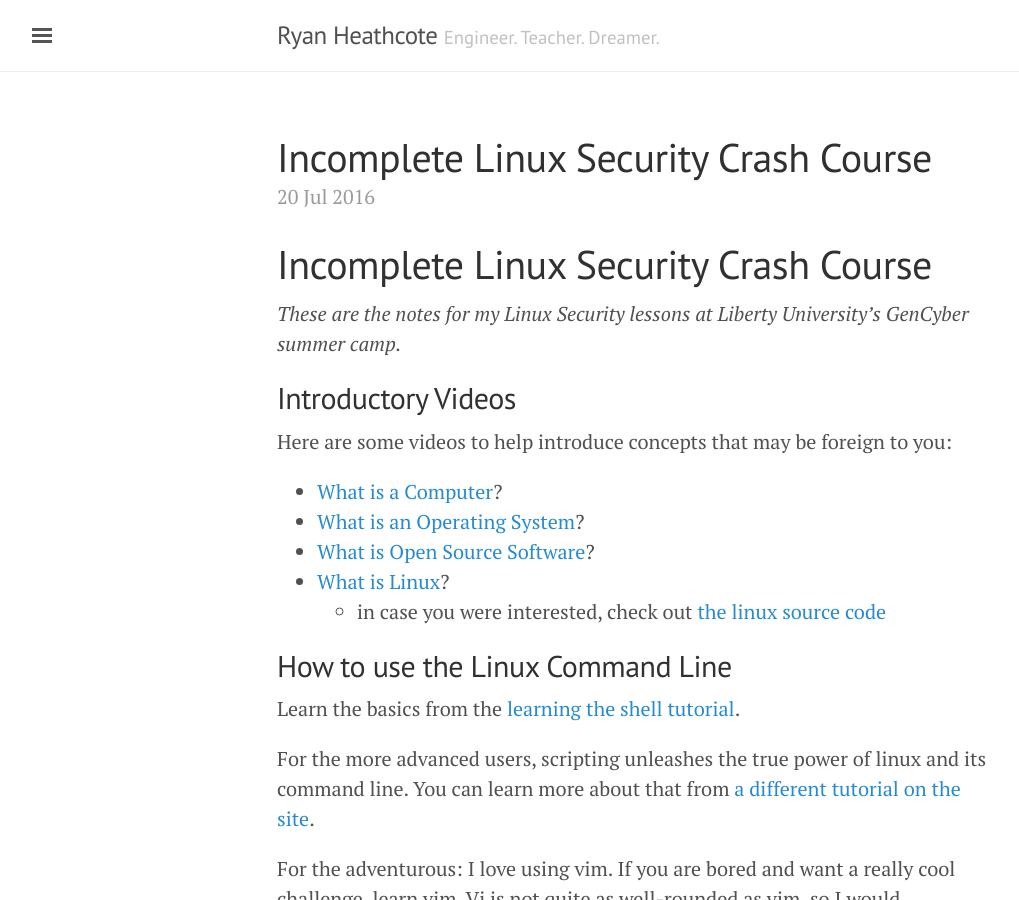
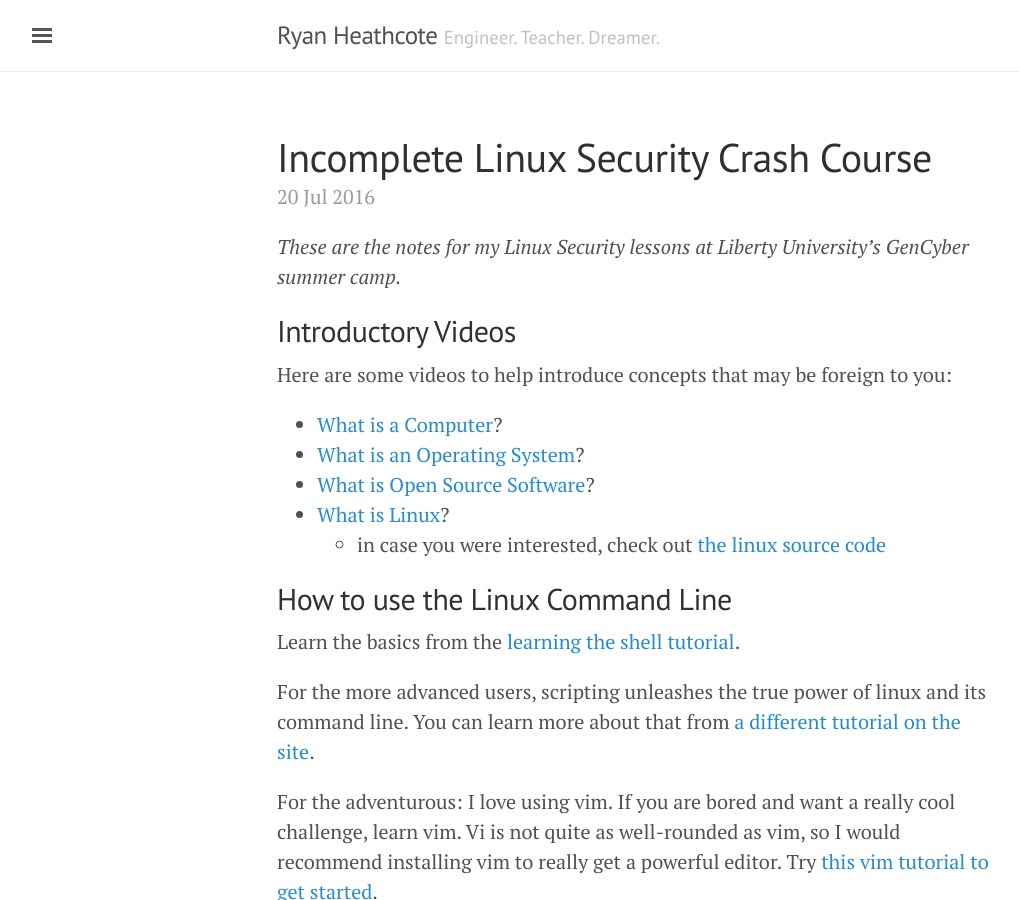
Before and after one commit to slackboxster/slackboxster.github.io, a Jekyll site: the page built from _posts/2016-07-20-linux-security-crash-course.md, in a window 1280 px wide and 900 px high. Shown: the whole window, without its empty margins (3-1022 px from the left). Built offline with Jekyll 4.4.1, drawn with Linux system fonts in a browser that asks for light colours.

Commit message:
Remove Double Heading

```diff
--- a/_posts/2016-07-20-linux-security-crash-course.md
+++ b/_posts/2016-07-20-linux-security-crash-course.md
@@ -2,8 +2,6 @@
 layout: post
 title: Incomplete Linux Security Crash Course
 ---
-
-# Incomplete Linux Security Crash Course
 
 *These are the notes for my Linux Security lessons at Liberty University's GenCyber summer camp.*
 
```
